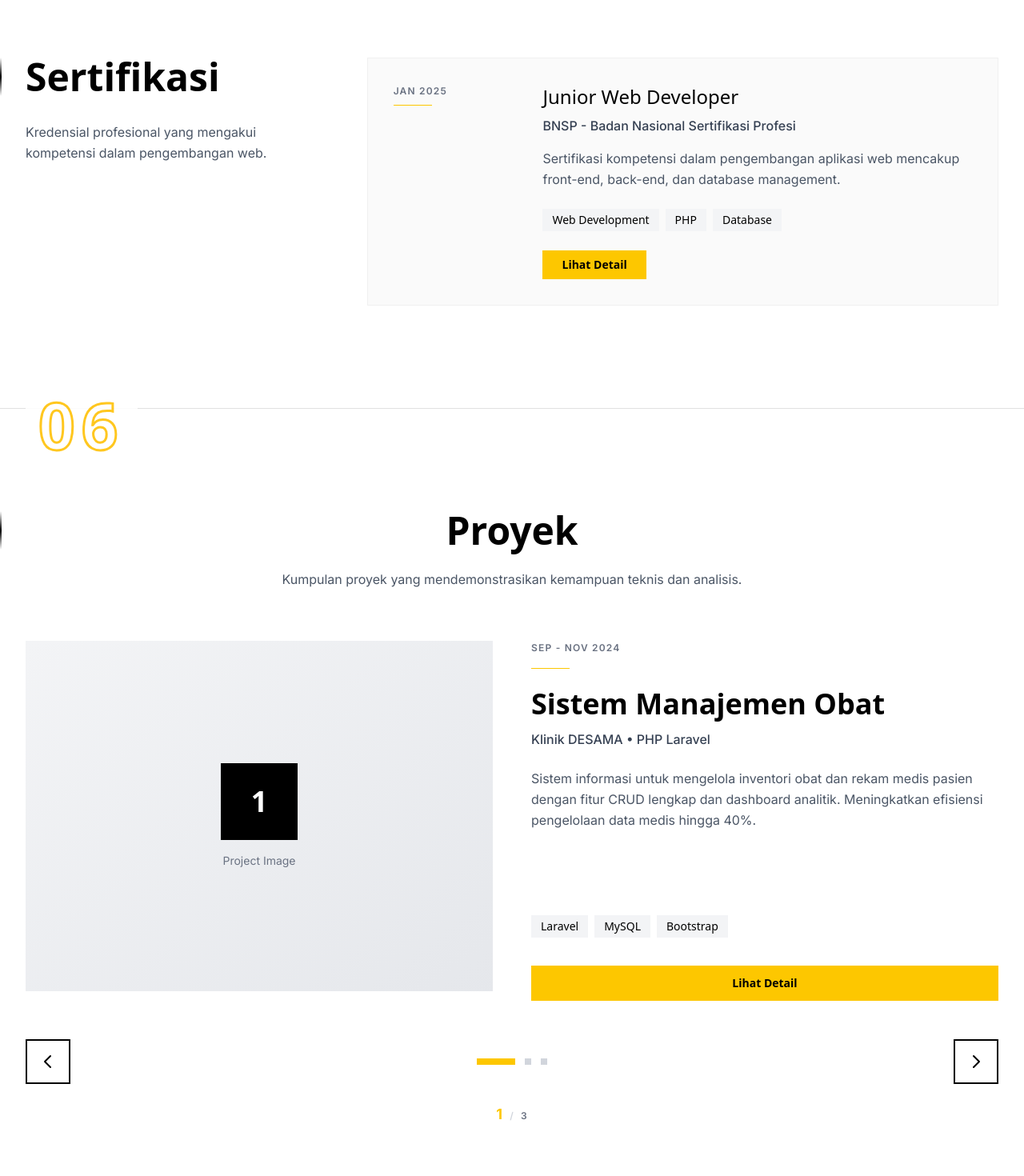
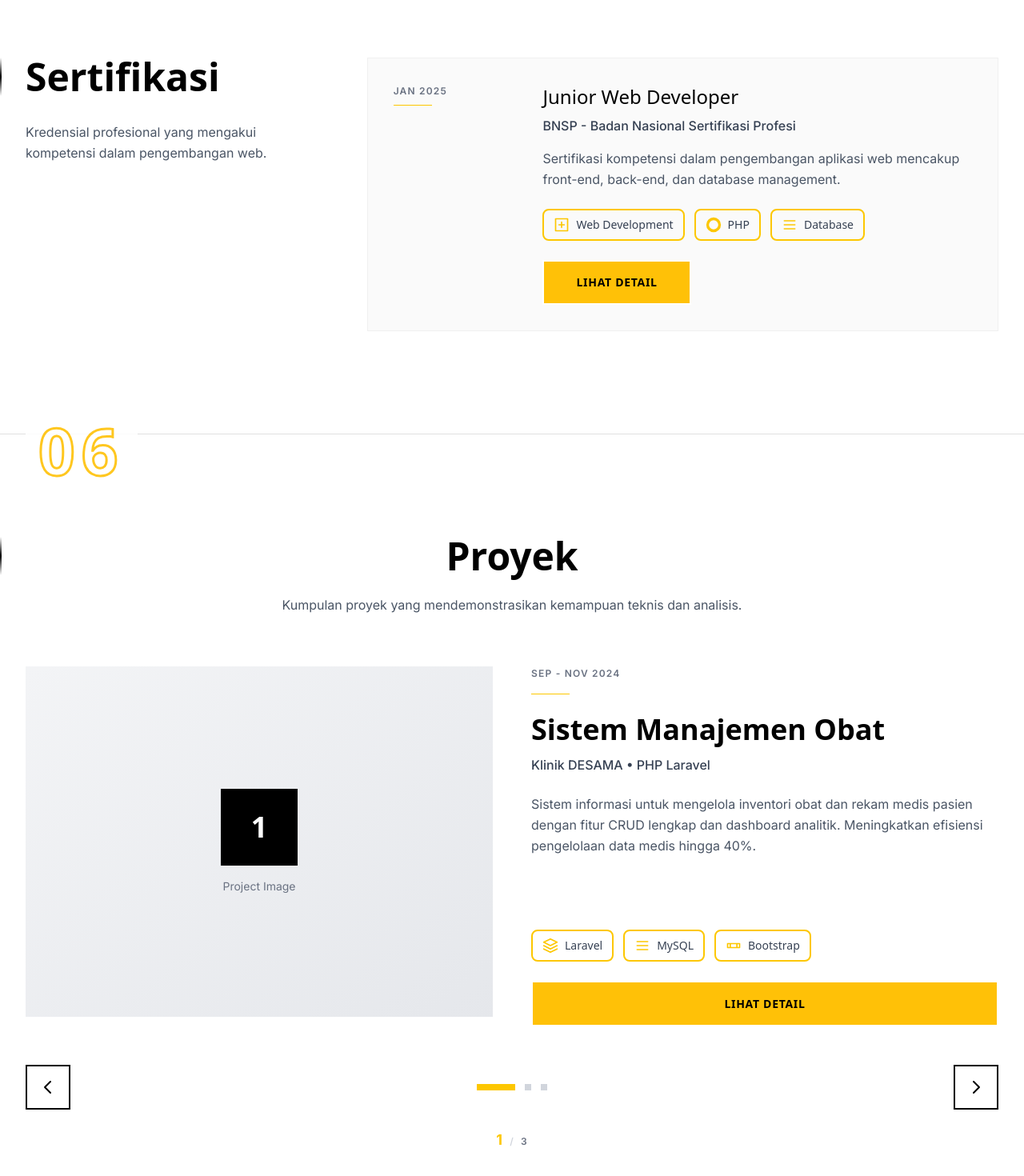
Before and after one commit to Lupse/bimamahendra, a Next.js app: page / in a window 1280 px wide. Shown: the part 5040-6510 px from the top of the page at 80% size. Built offline with nearby package versions, Linux system fonts and the light colour scheme.

Commit message:
minor fix

```diff
--- a/src/app/components/ProjectCarousel.jsx
+++ b/src/app/components/ProjectCarousel.jsx
@@ -17,7 +17,11 @@ export default function ProjectCarousel() {
       period: 'Sep - Nov 2024',
       description: 'Sistem informasi untuk mengelola inventori obat dan rekam medis pasien dengan fitur CRUD lengkap dan dashboard analitik. Meningkatkan efisiensi pengelolaan data medis hingga 40%.',
       image: '/projects/desama.jpg',
-      tags: ['Laravel', 'MySQL', 'Bootstrap'],
+      tags: [
+        { name: 'Laravel', icon: 'M12 2L2 7l10 5 10-5-10-5zM2 17l10 5 10-5M2 12l10 5 10-5' },
+        { name: 'MySQL', icon: 'M4 6h16M4 12h16M4 18h16' },
+        { name: 'Bootstrap', icon: 'M3 9h18v6H3z M7 9v6 M17 9v6' },
+      ],
     },
     {
       id: 2,
@@ -26,7 +30,11 @@ export default function ProjectCarousel() {
       period: 'Mar - Jun 2024',
       description: 'Platform tes psikologi digital dengan sistem penilaian otomatis dan pelaporan hasil komprehensif. Mempermudah proses testing untuk 200+ pengguna dengan interface yang user-friendly.',
       image: '/projects/barbim.jpg',
-      tags: ['PHP', 'JavaScript', 'HTML/CSS'],
+      tags: [
+        { name: 'PHP', icon: 'M12 2C6.48 2 2 6.48 2 12s4.48 10 10 10 10-4.48 10-10S17.52 2 12 2zm0 18c-4.41 0-8-3.59-8-8s3.59-8 8-8 8 3.59 8 8-3.59 8-8 8z' },
+        { name: 'JavaScript', icon: 'M3 3h18v18H3z M8 8h8v8H8z' },
+        { name: 'HTML/CSS', icon: 'M12 2L3 7v6c0 5.55 3.84 10.74 9 12 5.16-1.26 9-6.45 9-12V7l-9-5z' },
+      ],
     },
     {
       id: 3,
@@ -35,7 +43,11 @@ export default function ProjectCarousel() {
       period: 'Feb - May 2024',
       description: 'Analisis pemetaan wilayah dan visualisasi data spasial menggunakan QGIS. Menghasilkan insight geografis untuk pengambilan keputusan berbasis lokasi.',
       image: '/projects/gis.jpg',
-      tags: ['QGIS', 'Python', 'Spatial Analysis'],
+      tags: [
+        { name: 'QGIS', icon: 'M12 2C8.13 2 5 5.13 5 9c0 5.25 7 13 7 13s7-7.75 7-13c0-3.87-3.13-7-7-7z' },
+        { name: 'Python', icon: 'M9.75 3v4.5h4.5V3h-4.5zM9.75 16.5V21h4.5v-4.5h-4.5z' },
+        { name: 'Spatial', icon: 'M3 3h18v18H3z M12 8v8 M8 12h8' },
+      ],
     },
   ];
 
@@ -167,18 +179,31 @@ export default function ProjectCarousel() {
                     </p>
                   </div>
 
-                  <div className="flex flex-wrap gap-2 mb-6">
+                  <div className="flex flex-wrap gap-3 mb-6">
                     {project.tags.map((tag, idx) => (
-                      <span
+                      <div
                         key={idx}
-                        className="px-3 py-1 bg-gray-100 text-xs lg:text-sm font-medium"
+                        className="flex items-center gap-2 px-3 py-2 border-2 border-yellow-400 rounded-lg hover:bg-yellow-400 transition-colors group"
                       >
-                        {tag}
-                      </span>
+                        <svg
+                          className="w-4 h-4 lg:w-5 lg:h-5 text-yellow-400 group-hover:text-black transition-colors"
+                          fill="none"
+                          stroke="currentColor"
+                          strokeWidth="2"
+                          strokeLinecap="round"
+                          strokeLinejoin="round"
+                          viewBox="0 0 24 24"
+                        >
+                          <path d={tag.icon} />
+                        </svg>
+                        <span className="text-xs lg:text-sm font-medium text-gray-700 group-hover:text-black transition-colors">
+                          {tag.name}
+                        </span>
+                      </div>
                     ))}
                   </div>
 
-                  <button className="px-6 py-3 bg-yellow-400 text-black font-semibold text-sm hover:bg-black hover:text-white transition-colors w-full lg:w-auto mt-auto">
+                  <button className="px-6 py-3 btn-secondary">
                     Lihat Detail
                   </button>
                 </div>
--- a/src/app/page.js
+++ b/src/app/page.js
@@ -515,12 +515,57 @@ export default function Home() {
                       Sertifikasi kompetensi dalam pengembangan aplikasi web mencakup
                       front-end, back-end, dan database management.
                     </p>
-                    <div className="flex flex-wrap gap-2 mb-4 lg:mb-6">
-                      <span className="px-3 py-1 bg-gray-100 text-xs lg:text-sm font-medium">Web Development</span>
-                      <span className="px-3 py-1 bg-gray-100 text-xs lg:text-sm font-medium">PHP</span>
-                      <span className="px-3 py-1 bg-gray-100 text-xs lg:text-sm font-medium">Database</span>
+                    <div className="flex flex-wrap gap-3 mb-4 lg:mb-6">
+                      <div className="flex items-center gap-2 px-3 py-2 border-2 border-yellow-400 rounded-lg hover:bg-yellow-400 transition-colors group">
+                        <svg
+                          className="w-4 h-4 lg:w-5 lg:h-5 text-yellow-400 group-hover:text-black transition-colors"
+                          fill="none"
+                          stroke="currentColor"
+                          strokeWidth="2"
+                          strokeLinecap="round"
+                          strokeLinejoin="round"
+                          viewBox="0 0 24 24"
+                        >
+                          <path d="M3 3h18v18H3z M12 8v8 M8 12h8" />
+                        </svg>
+                        <span className="text-xs lg:text-sm font-medium text-gray-700 group-hover:text-black transition-colors">
+                          Web Development
+                        </span>
+                      </div>
+                      <div className="flex items-center gap-2 px-3 py-2 border-2 border-yellow-400 rounded-lg hover:bg-yellow-400 transition-colors group">
+                        <svg
+                          className="w-4 h-4 lg:w-5 lg:h-5 text-yellow-400 group-hover:text-black transition-colors"
+                          fill="none"
+                          stroke="currentColor"
+                          strokeWidth="2"
+                          strokeLinecap="round"
+                          strokeLinejoin="round"
+                          viewBox="0 0 24 24"
+                        >
+                          <path d="M12 2C6.48 2 2 6.48 2 12s4.48 10 10 10 10-4.48 10-10S17.52 2 12 2zm0 18c-4.41 0-8-3.59-8-8s3.59-8 8-8 8 3.59 8 8-3.59 8-8 8z" />
+                        </svg>
+                        <span className="text-xs lg:text-sm font-medium text-gray-700 group-hover:text-black transition-colors">
+                          PHP
+                        </span>
+                      </div>
+                      <div className="flex items-center gap-2 px-3 py-2 border-2 border-yellow-400 rounded-lg hover:bg-yellow-400 transition-colors group">
+                        <svg
+                          className="w-4 h-4 lg:w-5 lg:h-5 text-yellow-400 group-hover:text-black transition-colors"
+                          fill="none"
+                          stroke="currentColor"
+                          strokeWidth="2"
+                          strokeLinecap="round"
+                          strokeLinejoin="round"
+                          viewBox="0 0 24 24"
+                        >
+                          <path d="M4 6h16M4 12h16M4 18h16" />
+                        </svg>
+                        <span className="text-xs lg:text-sm font-medium text-gray-700 group-hover:text-black transition-colors">
+                          Database
+                        </span>
+                      </div>
                     </div>
-                    <button className="px-4 py-2 lg:px-6 lg:py-2 bg-yellow-400 text-black font-semibold text-xs lg:text-sm hover:bg-black hover:text-white transition-colors w-full lg:w-auto">
+                    <button className="px-4 py-2 btn-secondary lg:px-6 lg:py-2 bg-yellow-400 text-black font-semibold text-xs lg:text-sm  w-full lg:w-auto">
                       Lihat Detail
                     </button>
                   </div>
```
